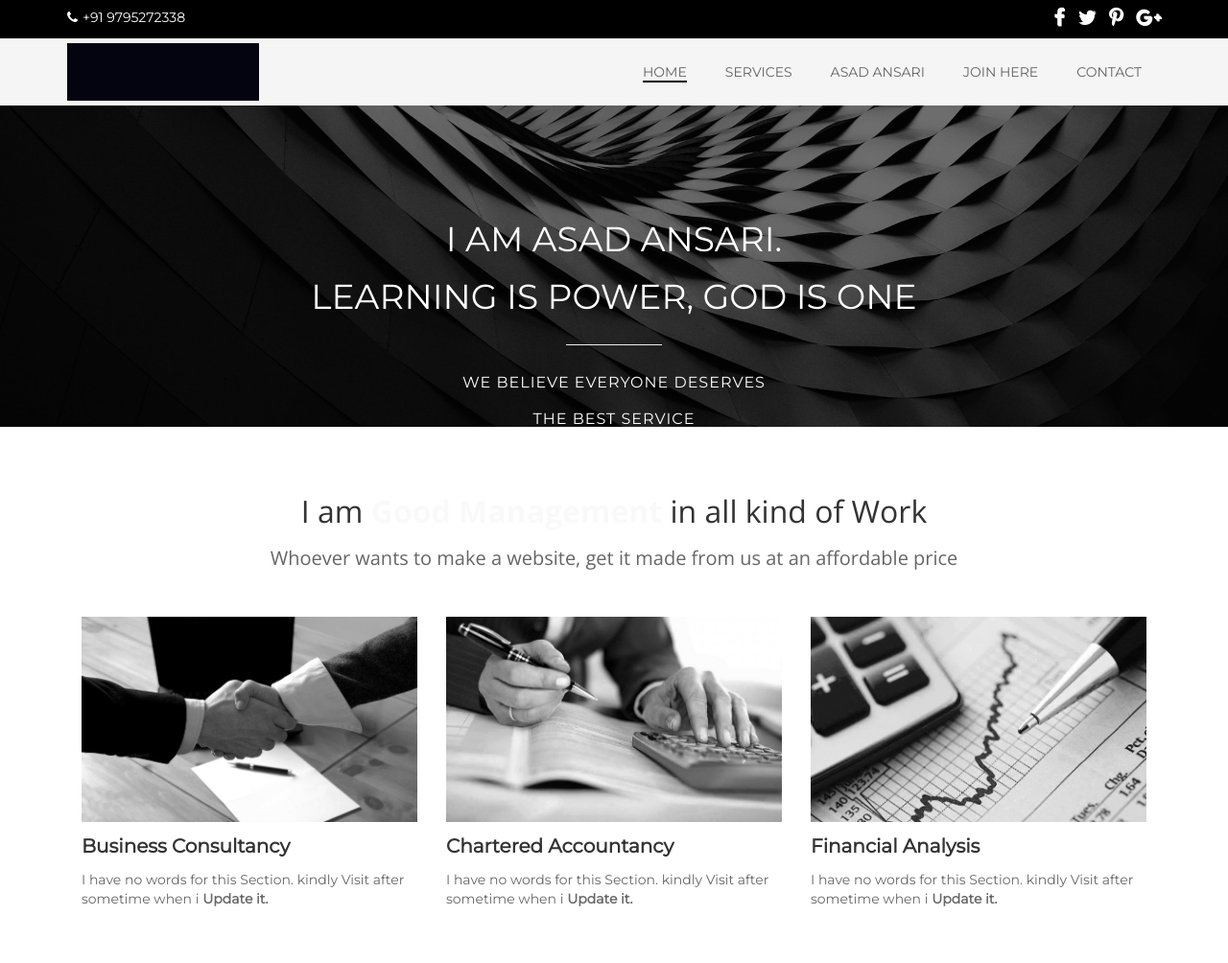
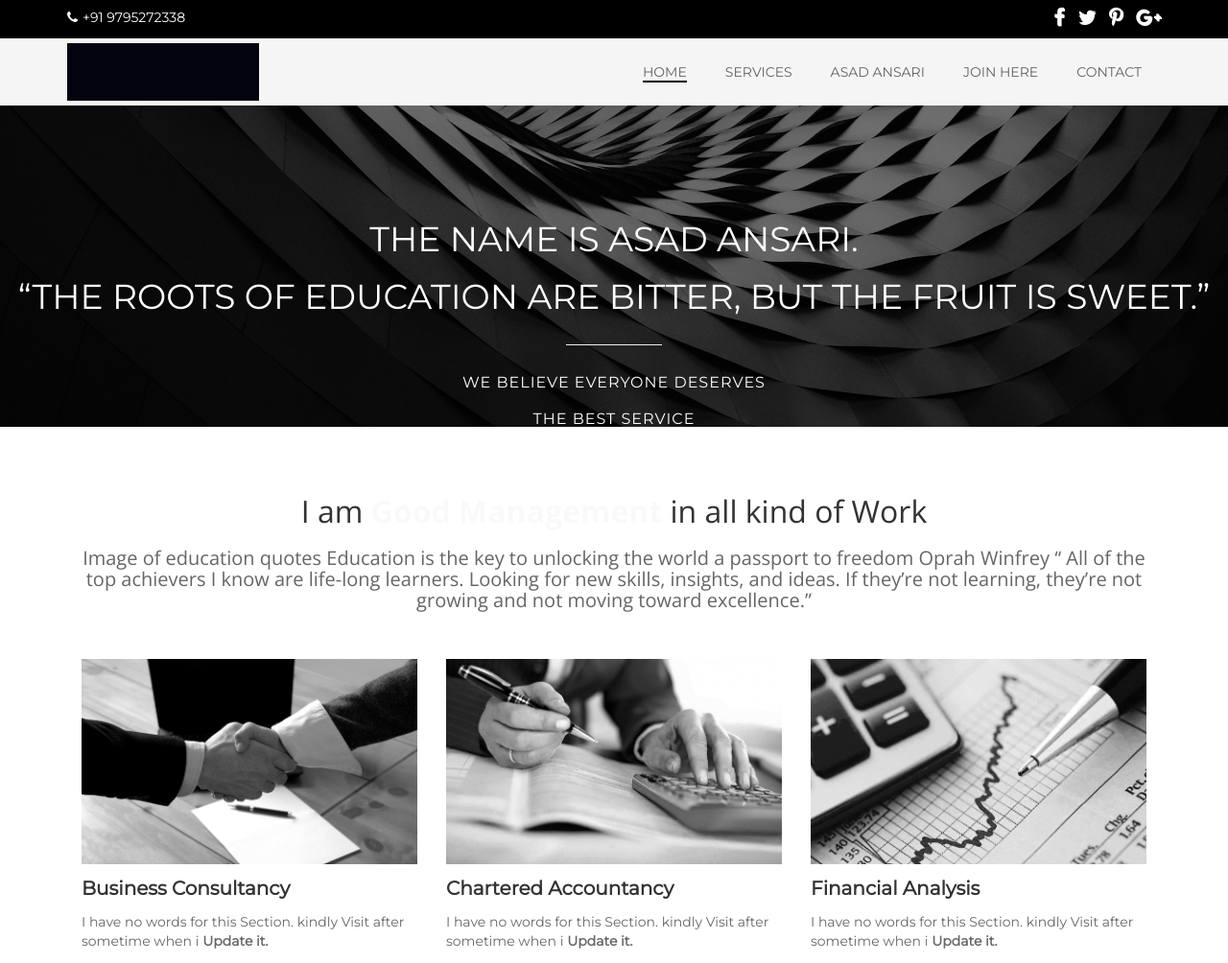
Before and after one commit to Awesome-Asad/Awesome-Asad, a plain HTML site: page index.html in a window 1280 px wide. Shown: the top 1004 px of the page at 96% size. Drawn offline with nearby package versions, Linux system fonts and the light colour scheme.

Commit message:
index.html

```diff
--- a/index.html
+++ b/index.html
@@ -126,8 +126,8 @@
     <div class="banner">
     	<div class="opacity_overlay">
     		<div class="info">
-    			<h2>I am Asad Ansari.</h2>
-    			<h2>learning is Power,  God is One</h2>
+    			<h2>The Name Is Asad Ansari.</h2>
+    			<h2>“The roots of education are bitter, but the fruit is sweet.”</h2>
     			<hr>
     			<h3>We believe everyone deserves</h3>
     			<h3>The best service</h3>
@@ -139,7 +139,8 @@
     <div class="services">
     	<div class="container">
     		<h2>I am <span id="rotate"></span> in all kind of Work</h2>
-    		<h3>Whoever wants to make a website, get it made from us at an affordable price</h3>
+    		<h3>Image of education quotes Education is the key to unlocking the world a passport to freedom Oprah Winfrey
+“ All of the top achievers I know are life-long learners. Looking for new skills, insights, and ideas. If they’re not learning, they’re not growing and not moving toward excellence.”</h3>
 
 			<div class="overview">
 
@@ -258,7 +259,7 @@
 						<div class="article">
 							<div class="wrap">
 
-								<div class="heading">
+								<div align="center" class="heading">
 									<h5><span class="fa fa-credit-card"></span>Support My Teacher <b>Mr. Rafi Ahmad Siddique</b> </h5>
 									<p>Recently He was purchased an app for his Professional Startup</p>
 								</div>
```
